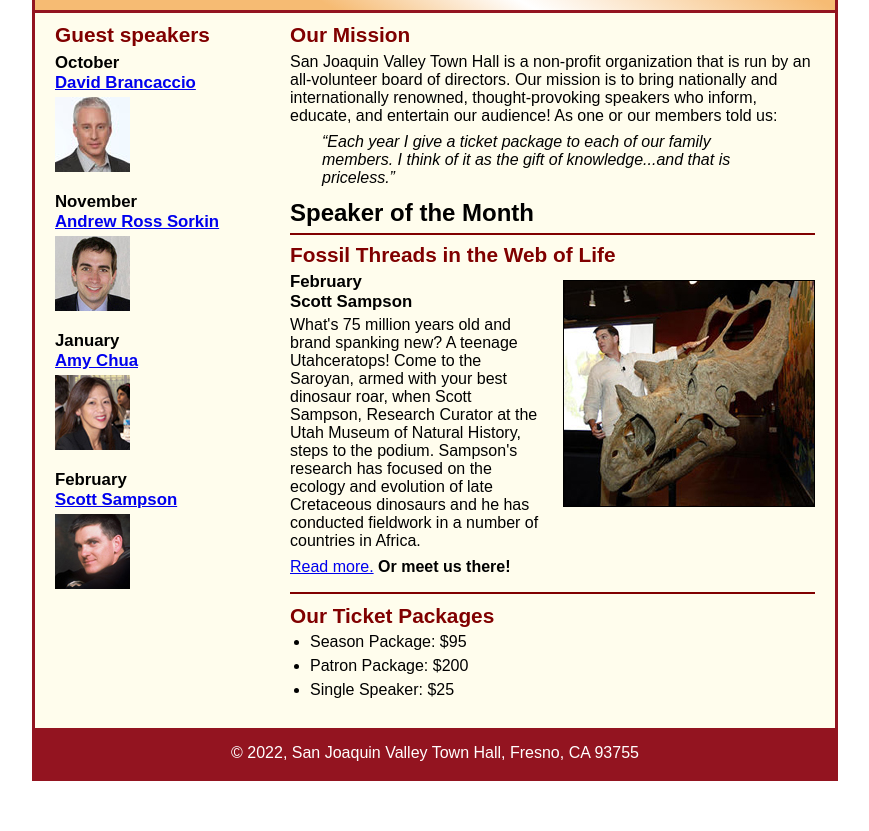
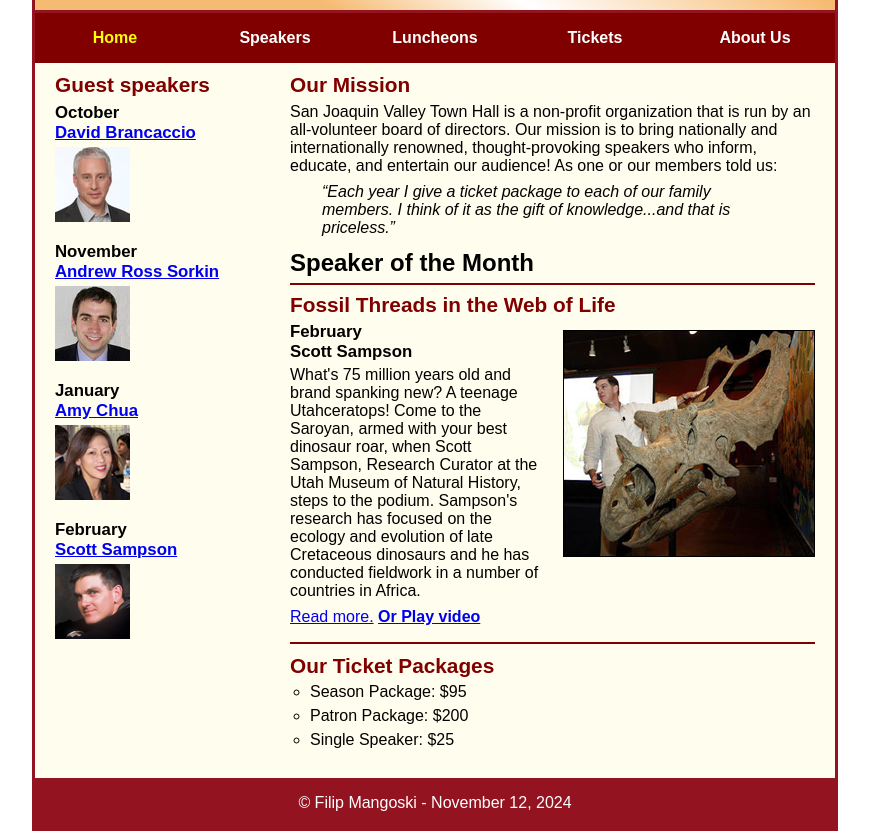
Before and after one commit to FilMan17/A09, a plain HTML site: page index.html in a window 1280 px wide. Shown: the part 110-941 px from the top of the page, without its empty margins (205-1074 px from the left). Before the commit the page ends 891 px from the top, so only its background shows below. Drawn offline with Linux system fonts and the light colour scheme.

Commit message:
finished

```diff
--- a/index.html
+++ b/index.html
@@ -14,6 +14,25 @@
 		<h2>San Joaquin Valley Town Hall</h2>
 		<h3>Celebrating our <span class="shadow">75<sup>th</sup></span> Year</h3>
 	</header>
+	<nav id="nav_menu">
+		<ul>
+			<li><a href="index.html" class="current">Home</a></li>
+			<li><a href="index.html">Speakers</a></li>
+			<li><a href="index.html">Luncheons</a></li>
+			<li><a href="index.html">Tickets</a></li>
+			<li>
+				<a href="index.html">About Us</a>
+				<ul>
+					<li>
+						<a href="#">Our History</a>
+						<a href="#">Board of Directors</a>
+						<a href="#">Past Speakers</a>
+						<a href="#">Contact Information</a>
+					</li>
+				</ul>
+			</li>
+		</ul>
+	</nav>
 	<main>
 		<section>
 			<h2>Our Mission</h2>
@@ -34,11 +53,11 @@
 				Curator at the Utah Museum of Natural History, steps to the podium. Sampson's research
 				has focused on the ecology and evolution of late Cretaceous dinosaurs and he has conducted
 				fieldwork in a number of countries in Africa.</p>
-				<p><a href="speakers/c6_sampson.html">Read more.</a>&nbsp;<b>Or meet us there!</b></p>
+				<p><a href="speakers/c6_sampson.html">Read more.</a>&nbsp;<b><a href="media/sampson.mp4">Or Play video</a></b></p>
 			</article>
 
 			<h2>Our Ticket Packages</h2>
-			<ul>
+			<ul id="ticketsList">
 				<li>Season Package: $95</li>
 				<li>Patron Package: $200</li>
 				<li>Single Speaker: $25</li>
@@ -58,7 +77,7 @@
 		</aside>
 	</main>
 	<footer>
-		<p>&copy; 2022, San Joaquin Valley Town Hall, Fresno, CA 93755</p>
+		<p>&copy; Filip Mangoski - November 12, 2024</p>
 	</footer>
 </body>
 </html>
--- a/styles/c6_speaker.css
+++ b/styles/c6_speaker.css
@@ -45,6 +45,57 @@ header img {
 .shadow {
 	text-shadow: 2px 2px 2px #800000;
 }
+
+#nav_menu ul a {
+	text-decoration: none;
+}
+
+#nav_menu ul {
+	list-style-type: none;
+	margin: 0;
+	padding: 0;
+	position: relative;
+}
+
+#nav_menu ul li {
+	float: left;
+}
+
+#nav_menu ul li a {
+	width: 160px;
+	display: block;
+	text-align: center;
+	padding-top: 1em;
+	padding-bottom: 1em;
+	background-color: #800000;
+	color: white;
+	font-weight: bold;
+}
+
+#nav_menu a.current {
+	color: yellow;
+}
+
+#nav_menu ul ul {
+	display: none;
+	position: absolute;
+	top: 100%;
+}
+
+#nav_menu ul ul li {
+	float: none;
+}
+
+#nav_menu ul li:hover > ul {
+	display: block;
+}
+
+#nav_menu > ul::after {
+    content: "";
+    clear: both;
+    display: block;
+}
+
 /* the styles for the section */
 section {
 	width: 525px;
--- a/styles/c7_main.css
+++ b/styles/c7_main.css
@@ -45,6 +45,57 @@ header img {
 .shadow {
 	text-shadow: 2px 2px 2px #800000;
 }
+
+#nav_menu ul a {
+	text-decoration: none;
+}
+
+#nav_menu ul {
+	list-style-type: none;
+	margin: 0;
+	padding: 0;
+	position: relative;
+}
+
+#nav_menu ul li {
+	float: left;
+}
+
+#nav_menu ul li a {
+	width: 160px;
+	display: block;
+	text-align: center;
+	padding-top: 1em;
+	padding-bottom: 1em;
+	background-color: #800000;
+	color: white;
+	font-weight: bold;
+}
+
+#nav_menu a.current {
+	color: yellow;
+}
+
+#nav_menu ul ul {
+	display: none;
+	position: absolute;
+	top: 100%;
+}
+
+#nav_menu ul ul li {
+	float: none;
+}
+
+#nav_menu ul li:hover > ul {
+	display: block;
+}
+
+#nav_menu > ul::after {
+    content: "";
+    clear: both;
+    display: block;
+}
+
 /* the styles for the section */
 section {
 	width: 525px;
@@ -94,6 +145,10 @@ article img {
 	border: 1px solid black;
 }
 
+#ticketsList {
+	list-style-type: circle;
+}
+
 /* the styles for the aside */
 aside {
 	width: 215px;
```
Also changed, not shown: speakers/c6_sampson.html (+20 -2 lines), speakers/c7_sampson.html (+19 -0 lines).
